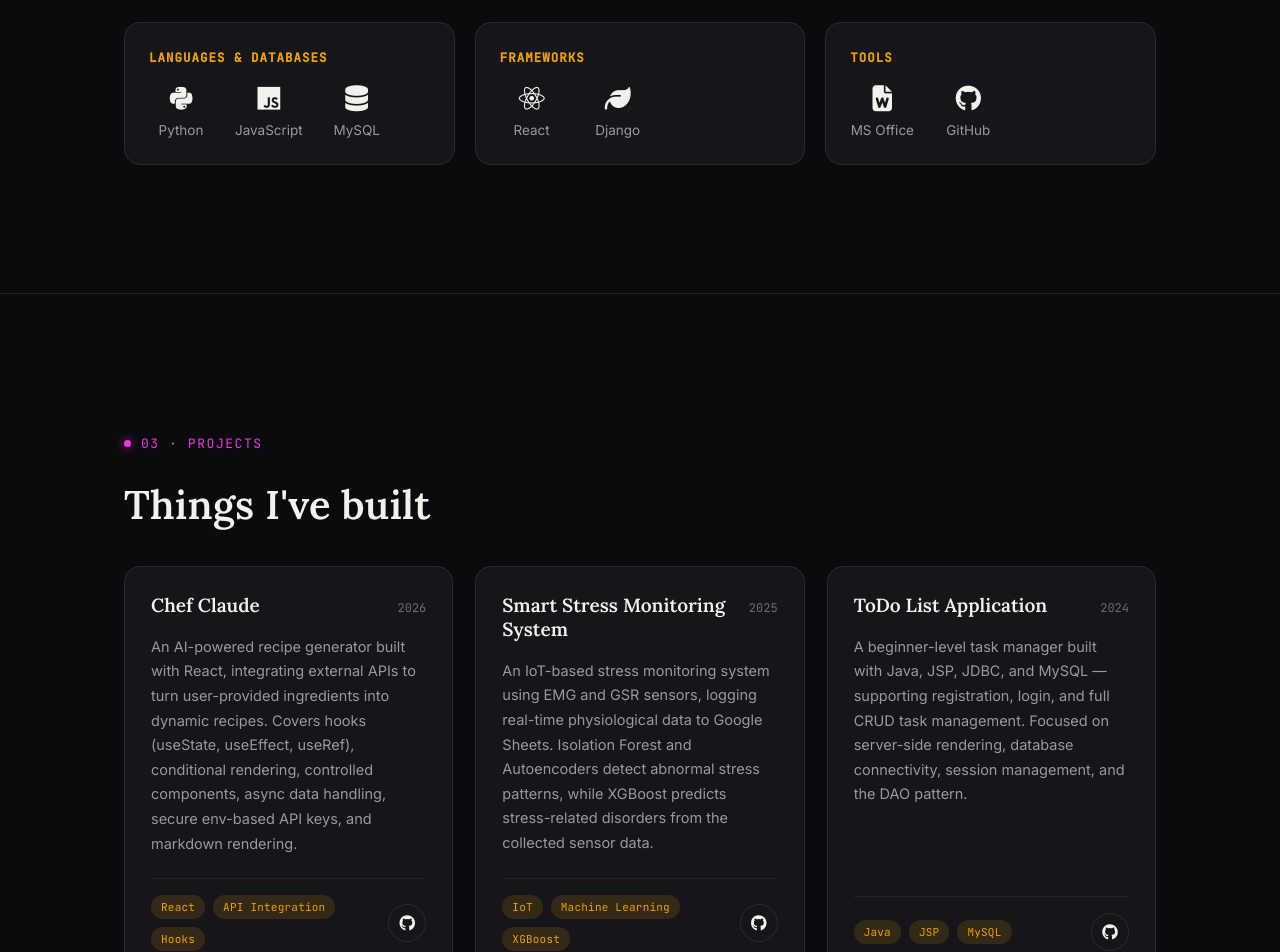
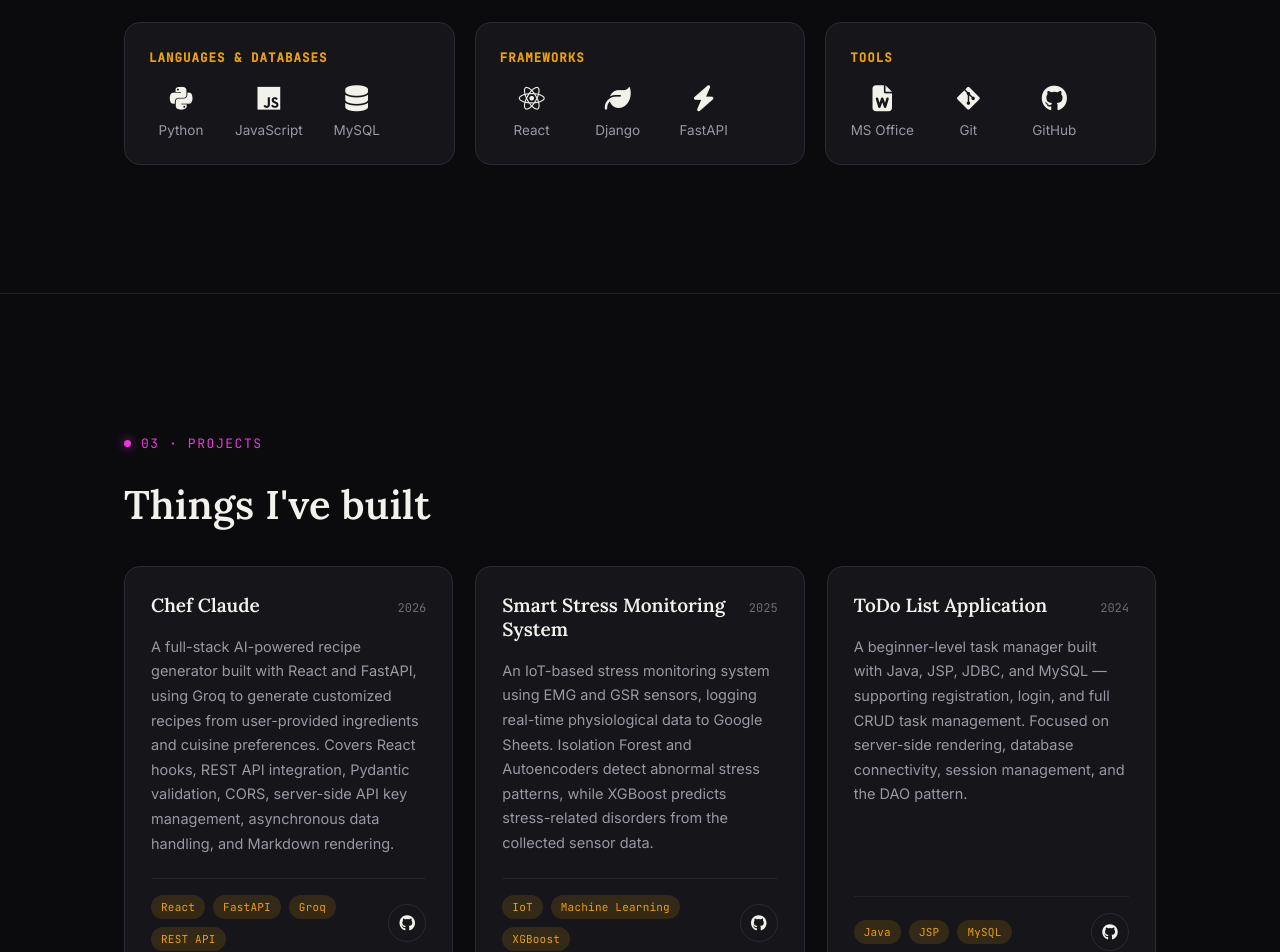
Before and after one commit to l0keshbabu/personal_portfolio, a React (Vite) app: page / in a window 1280 px wide. Shown: the part 1900-2852 px from the top of the page. Built offline with nearby package versions, Linux system fonts and the light colour scheme.

Commit message:
content: update resume skills and project descriptions

```diff
--- a/src/components/Hero/Hero.jsx
+++ b/src/components/Hero/Hero.jsx
@@ -72,7 +72,7 @@ function Hero() {
             </motion.p>
 
             <motion.div className="hero__actions" variants={item}>
-              <a href="/Lokesh_Babu_Katta_Resume.pdf" className="btn btn--primary" target="_blank" rel="noopener noreferrer" download>
+              <a href="/Lokesh_Babu_Katta_Resume_01092026.pdf" className="btn btn--primary" target="_blank" rel="noopener noreferrer" download>
                 <i className="fa-regular fa-file-lines"></i>
                 <span>Download Resume</span>
               </a>
--- a/src/components/Projects/Projects.jsx
+++ b/src/components/Projects/Projects.jsx
@@ -6,10 +6,10 @@ const PROJECTS = [
     title: 'Chef Claude',
     year: '2026',
     description:
-      'An AI-powered recipe generator built with React, integrating external APIs to turn user-provided ingredients into dynamic recipes. Covers hooks (useState, useEffect, useRef), conditional rendering, controlled components, async data handling, secure env-based API keys, and markdown rendering.',
-    tags: ['React', 'API Integration', 'Hooks'],
+        'A full-stack AI-powered recipe generator built with React and FastAPI, using Groq to generate customized recipes from user-provided ingredients and cuisine preferences. Covers React hooks, REST API integration, Pydantic validation, CORS, server-side API key management, asynchronous data handling, and Markdown rendering.',
+    tags: ['React', 'FastAPI', 'Groq', 'REST API'],
     github: 'https://github.com/l0keshbabu/chef_claude',
-  },
+},
   {
     title: 'Smart Stress Monitoring System',
     year: '2025',
--- a/src/components/Skills/Skills.jsx
+++ b/src/components/Skills/Skills.jsx
@@ -16,12 +16,15 @@ const SKILL_GROUPS = [
       { name: 'React', icon: 'fa-brands fa-react' },
 
       { name: 'Django', icon: 'fa-solid fa-leaf' },
+
+       { name: 'FastAPI', icon: 'fa-solid fa-bolt' },
     ],
   },
   {
     title: 'Tools',
     items: [
       { name: 'MS Office', icon: 'fa-solid fa-file-word' },
+       { name: 'Git', icon: 'fa-brands fa-git-alt' },
       { name: 'GitHub', icon: 'fa-brands fa-github' },
     ],
   },
```
Also changed, not shown: 2 other files (tests, documents, lock files or other folders).
